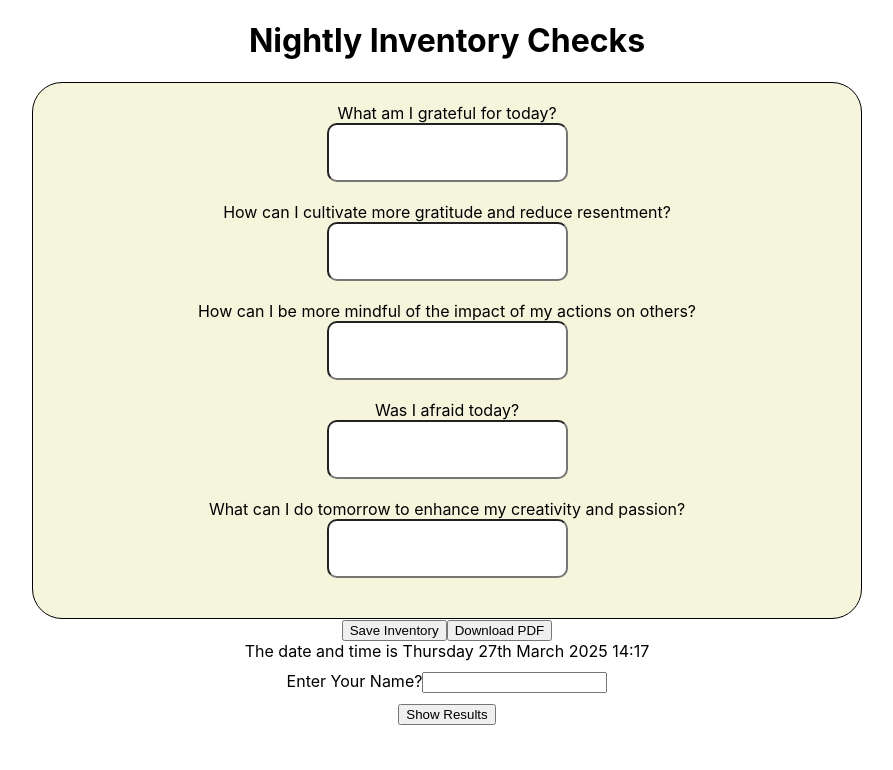
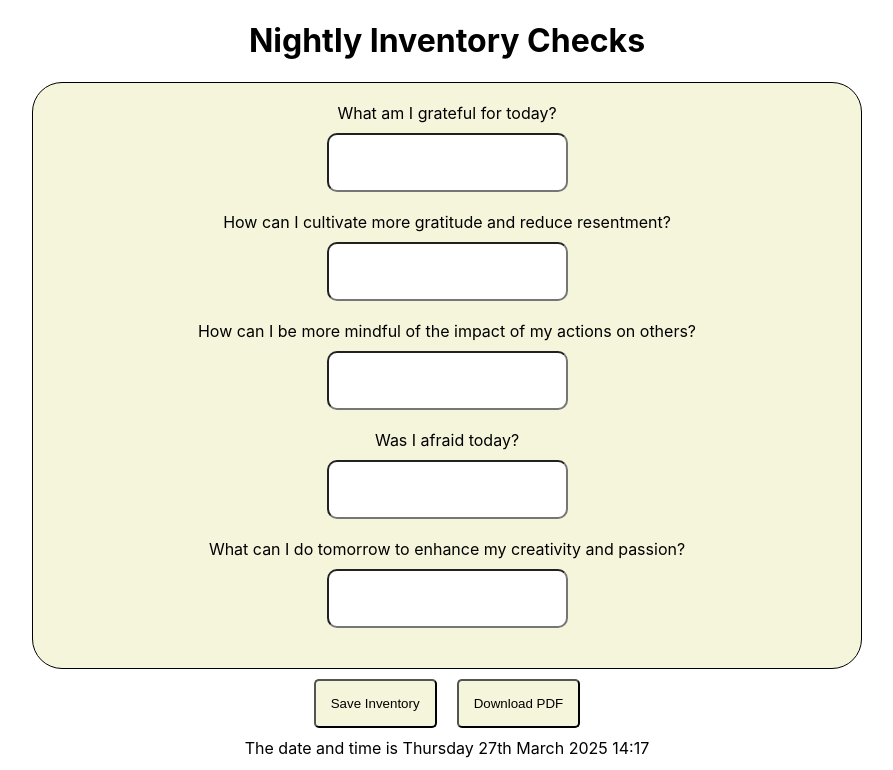
Before and after one commit to Sarahwcode/Nighlty-Inventory-Checks, a React (Create React App) app: page / in a window 1280 px wide. Shown: the top 770 px of the page, without its empty margins (193-1086 px from the left). Built offline with nearby package versions, Linux system fonts and the light colour scheme.

Commit message:
making a few display changes

```diff
--- a/src/DateStamp.js
+++ b/src/DateStamp.js
@@ -1,5 +1,5 @@
 import React from "react";
-import GenerateLoop from "./generateLoop";
+
 
 export default function DateStamp (){
 
@@ -35,9 +35,7 @@ return `The date and time is ${days[day]} ${numberDay}th ${months[month]} ${year
         <div>
         {date()}
         </div>
-        <div>
-            <GenerateLoop/>
-        </div>
+
         </div>
     );
 }
--- /dev/null
+++ b/src/displayinput.css
@@ -0,0 +1,9 @@
+ul {
+list-style: none;
+}
+.buttons {
+    margin: 10px;
+    padding: 15px;
+    border-radius: 5px;
+    background-color: beige;
+}
--- a/src/displayinput.js
+++ b/src/displayinput.js
@@ -2,6 +2,9 @@ import React, {useState} from "react";
 import jsPDF from "jspdf";
 import DateStamp from "./DateStamp";
 import WordIntergration from "./wordIntergration";
+import GenerateLoop from "./generateLoop";
+import './displayinput.css';
+
 
 
 export default function DisplayInput(props) {
@@ -52,8 +55,8 @@ const generatePDF = () => {
 <div className="sectionTwo">
 
 
-          <button onClick={handleSaveedInventory}>Save Inventory</button>
-          <button onClick={generatePDF}>Download PDF</button>
+          <button onClick={handleSaveedInventory} className="buttons">Save Inventory</button>
+          <button onClick={generatePDF} className="buttons">Download PDF</button>
           <DateStamp/>
           <ul>
             {dailyInventory.map((inventory, index) => (
@@ -76,6 +79,7 @@ const generatePDF = () => {
                 </li>
             ))}
           </ul>
+             <GenerateLoop/>
           <WordIntergration/>
           </div>
     )
--- a/src/inventoryForm.css
+++ b/src/inventoryForm.css
@@ -16,7 +16,8 @@ div {
     border-radius: 30px;
     background-color: beige;
   }
- .formBox {
+ .formBox{
   padding: 20px 30px;
   border-radius: 10px;
+  margin-top: 10px;
  }
--- a/src/wordIntergration.js
+++ b/src/wordIntergration.js
@@ -22,7 +22,7 @@ console.log(response.data);
     return (
         <div>
             <form>
-            <label>Enter a word to gain to gain more understanding</label>
+            <label>Enter a word to gain more of a understanding:</label>
                 <input type="text" onChange={displayChange}></input>
 
 
```
